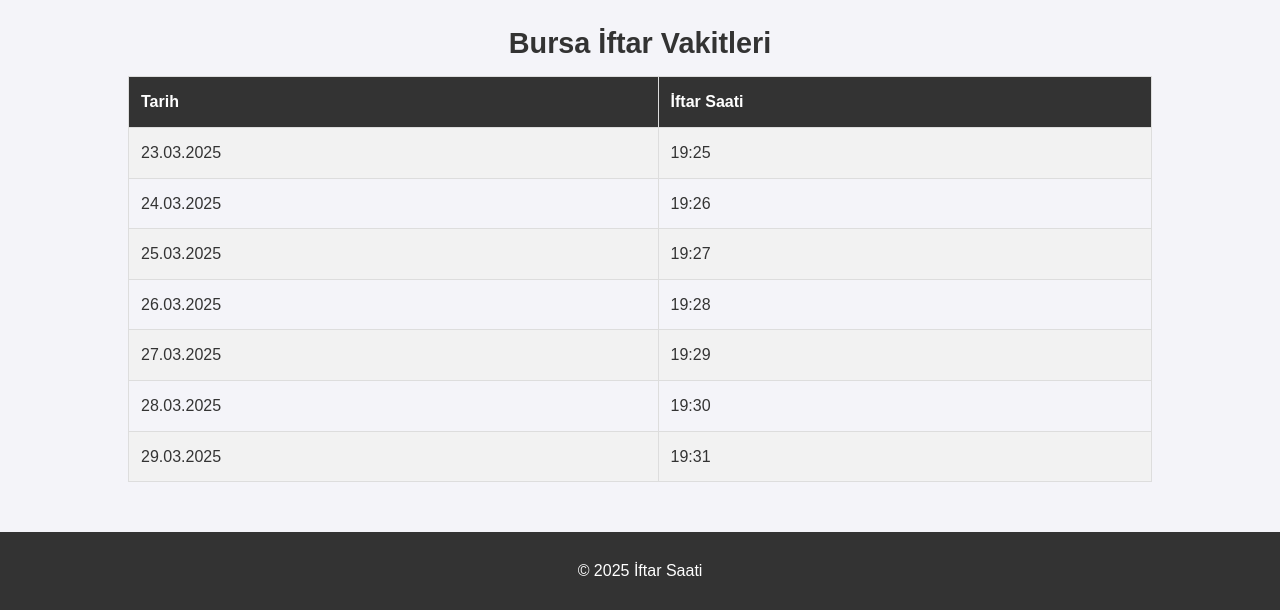
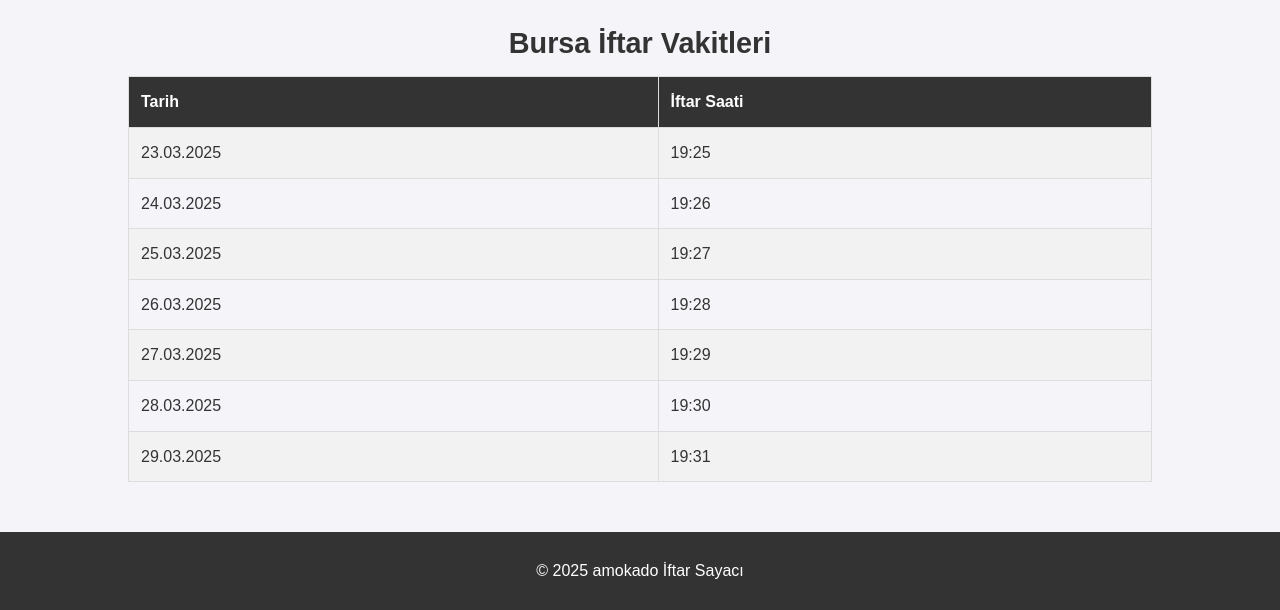
Before and after one commit to d0mats/iftaranekadarkaldi, a plain HTML site: page index.html in a window 1280 px wide. Shown: the part 358-968 px from the top of the page. Drawn offline with Linux system fonts and the light colour scheme; a web font is replaced by a local one.

Commit message:
index.html

```diff
--- a/index.html
+++ b/index.html
@@ -59,7 +59,7 @@
     </main>
 
     <footer>
-        <p>&copy; 2025 İftar Saati</p>
+        <p>&copy; 2025 amokado İftar Sayacı</p>
     </footer>
 
     <script src="script.js"></script>
```
